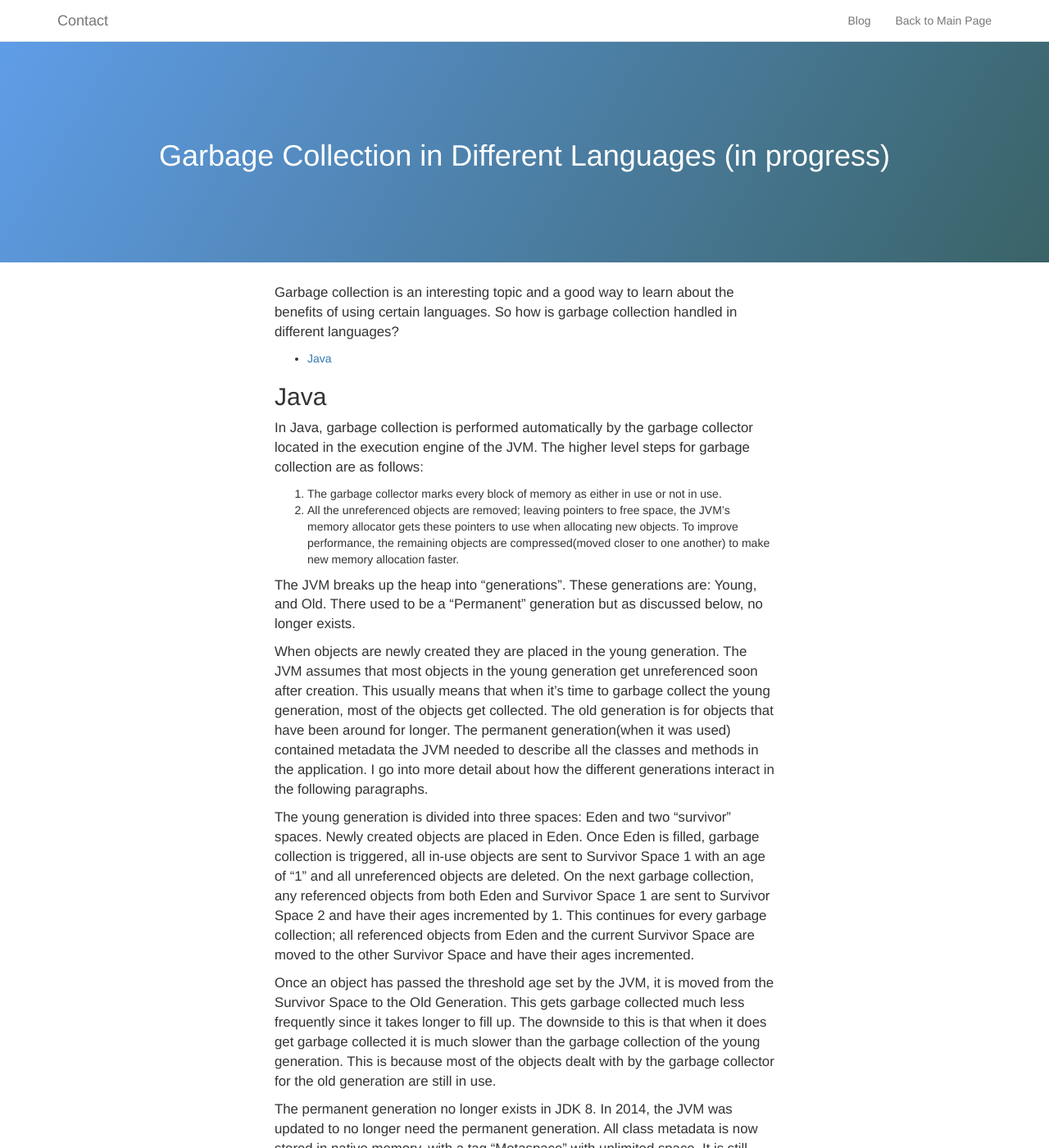
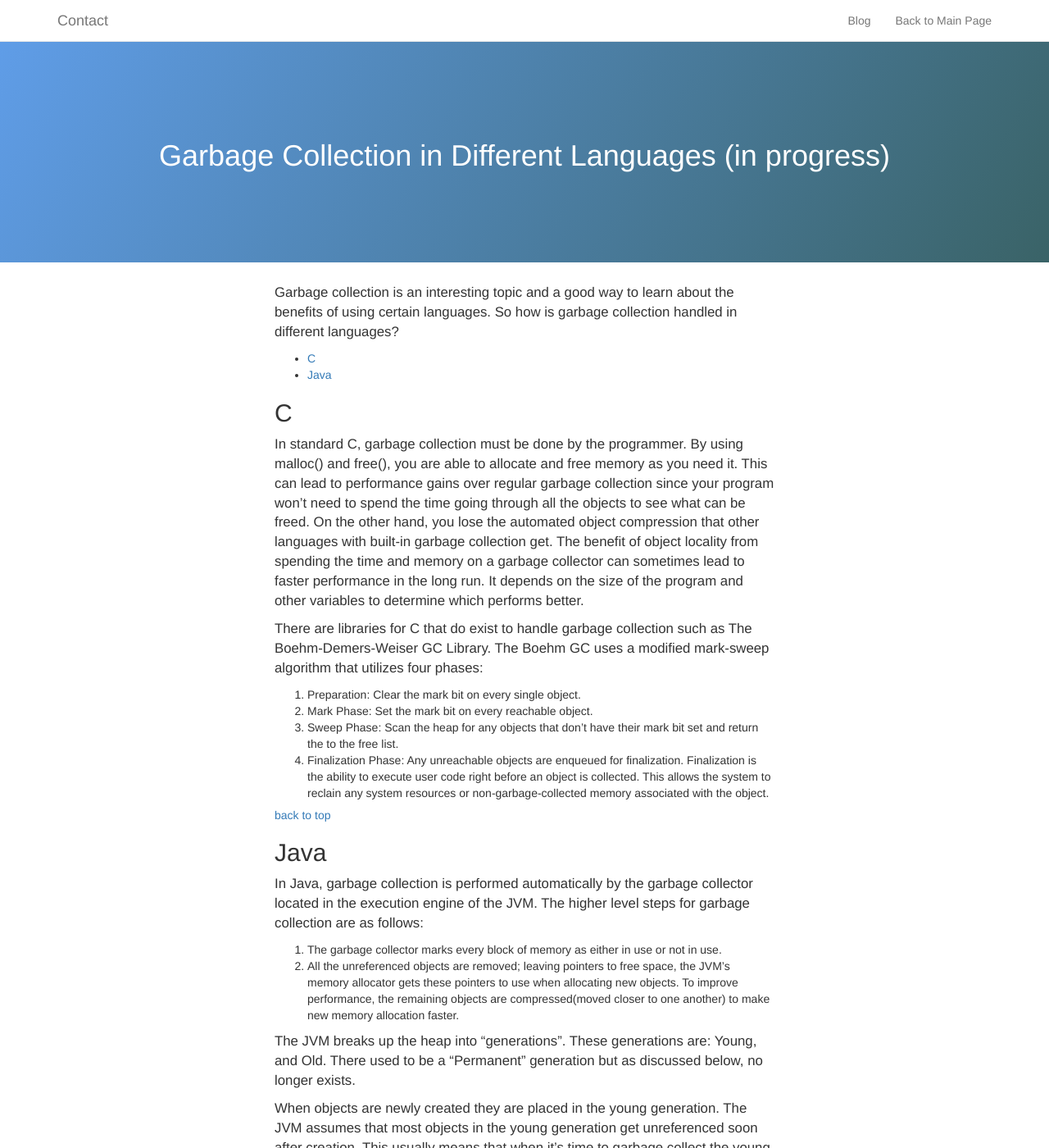
Before and after one commit to JoshWein/blog, a Jekyll site: the page built from _posts/2017-01-08-garbage-collection.md, in a window 1280 px wide and 1400 px high. Shown: the whole window at 82% size. Built offline with Jekyll 4.4.1, drawn with Linux system fonts in a browser that asks for light colours; nearby versions of some CDN libraries; comment, search, counter and statistics services are not loaded; some of the changed text lies outside the part shown.

Commit message:
Added C to gc blog

```diff
--- a/_posts/2017-01-08-garbage-collection.md
+++ b/_posts/2017-01-08-garbage-collection.md
@@ -5,7 +5,24 @@ title: Garbage Collection in Different Languages (in progress)
 
 Garbage collection is an interesting topic and a good way to learn about the benefits of using certain languages. So how is garbage collection handled in different languages?
 
+<div id="top"></div>
+
+* [C](#c)
 * [Java](#java)
+
+
+## C
+
+In standard C, garbage collection must be done by the programmer. By using malloc() and free(), you are able to allocate and free memory as you need it. This can lead to performance gains over regular garbage collection since your program won't need to spend the time going through all the objects to see what can be freed. On the other hand, you lose the automated object compression that other languages with built-in garbage collection get. The benefit of object locality from spending the time and memory on a garbage collector can sometimes lead to faster performance in the long run. It depends on the size of the program and other variables to determine which performs better.
+
+There are libraries for C that do exist to handle garbage collection such as The Boehm-Demers-Weiser GC Library. The Boehm GC uses a modified mark-sweep algorithm that utilizes four phases:
+
+1. Preparation: Clear the mark bit on every single object.
+2. Mark Phase: Set the mark bit on every reachable object.
+3. Sweep Phase: Scan the heap for any objects that don't have their mark bit set and return the to the free list.
+4. Finalization Phase: Any unreachable objects are enqueued for finalization. Finalization is the ability to execute user code right before an object is collected. This allows the system to reclain any system resources or non-garbage-collected memory associated with the object.
+
+##### [back to top](#top)
 
 ## Java
 
@@ -24,10 +41,14 @@ Once an object has passed the threshold age set by the JVM, it is moved from the
 
 The permanent generation no longer exists in JDK 8. In 2014, the JVM was updated to no longer need the permanent generation. All class metadata is now stored in native memory, with a tag "Metaspace" with unlimited space. It is still affected by garbage collection so when a class is unloaded due to garbage collection, the metadata is de-allocated as well. When a certain threshold of metadata storage is reached, the metadata is garbage collected. This threshold can be set by you, but also automatically raises and lowers based on the total space used my Metaspace.
 
+##### [back to top](#top)
+
 ---
 
 #### References
-
 * <http://bugs.openjdk.java.net/browse/JDK-8046112>
 * <http://docs.oracle.com/javase/8/docs/technotes/guides/vm/gctuning>
+* <http://homes.cs.washington.edu/~djg/papers/analogy_oopsla07.pdf>
+* <http://www.hboehm.info/gc/gcdescr.html>
 * <http://www.oracle.com/webfolder/technetwork/tutorials/obe/java/gc01/index.html>
+* <https://people.cs.umass.edu/~emery/pubs/04-17.pdf>
```
